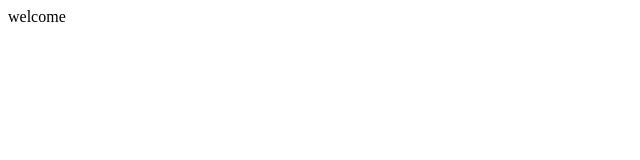
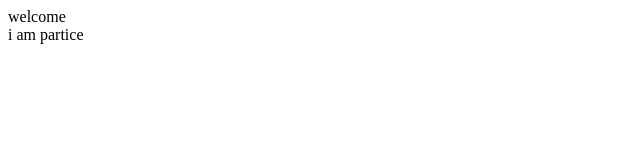
Before and after one commit to wen09210/dhshop_merchants, a plain HTML site: page haha/welcome.html in a window 1280 px wide. Shown: the full height of the page, 0-640 px from the left. Drawn offline with Linux system fonts and the light colour scheme.

Commit message:
Update welcome.html

```diff
--- a/haha/welcome.html
+++ b/haha/welcome.html
@@ -8,5 +8,7 @@
 </head>
 <body>
 	<div>welcome</div>
+	<div>i am partice</div>
+
 </body>
 </html>
```
